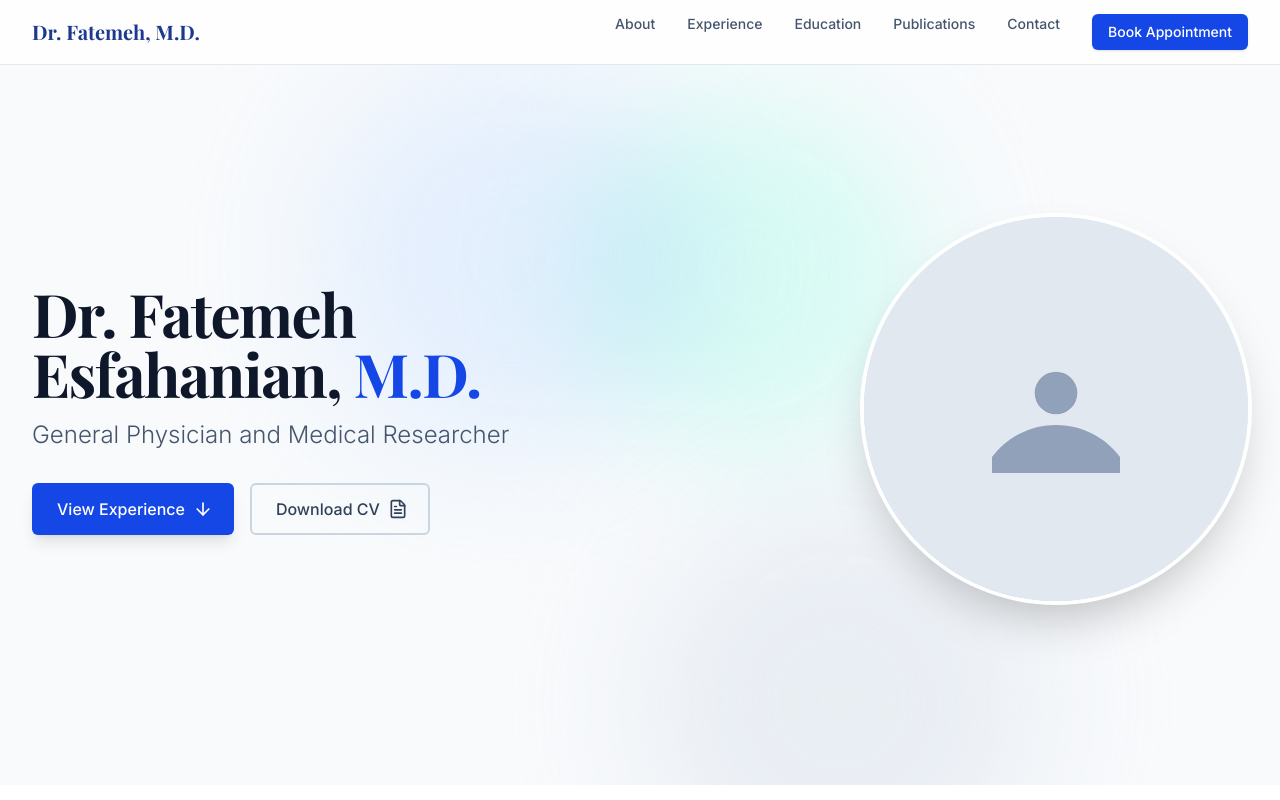
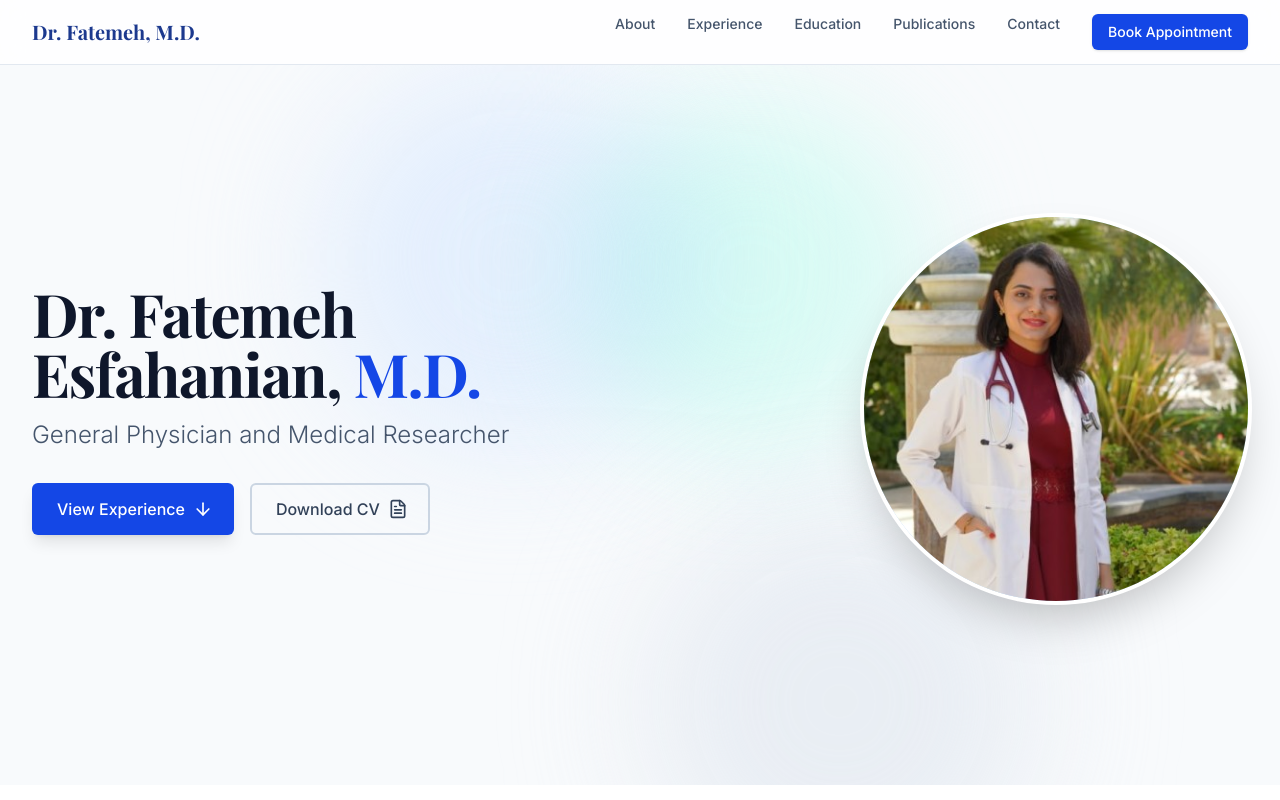
Before and after one commit to Fatemeh-Esfahanian/personal-website, a Next.js app: page / in a window 1280 px wide. Shown: the top 800 px of the page. Built offline with nearby package versions, Linux system fonts and the light colour scheme; a web font is replaced by a local one.

Commit message:
update code to have profile picture

```diff
--- a/src/components/HeroSection.tsx
+++ b/src/components/HeroSection.tsx
@@ -3,6 +3,7 @@
 import { motion } from "framer-motion";
 import { resumeData } from "../data/resume";
 import { ArrowDown, FileText } from "lucide-react";
+import Image from "next/image";
 
 export default function HeroSection() {
   const { name, title, tagline } = resumeData.personalInfo;
@@ -59,12 +60,13 @@
           >
             <div className="relative w-72 h-72 md:w-96 md:h-96">
               <div className="absolute inset-0 bg-gradient-to-tr from-blue-200 to-teal-100 rounded-full shadow-2xl overflow-hidden ring-4 ring-white">
-                {/* Placeholder for Headshot */}
-                <div className="w-full h-full flex items-center justify-center bg-slate-200 text-slate-400">
-                  <svg className="w-32 h-32" fill="currentColor" viewBox="0 0 24 24">
-                    <path d="M24 20.993V24H0v-2.996A14.977 14.977 0 0112.004 15c4.904 0 9.26 2.354 11.996 5.993zM16.002 8.999a4 4 0 11-8 0 4 4 0 018 0z" />
-                  </svg>
-                </div>
+                <Image
+                  src="/profile.jpg"
+                  alt={`${name} Profile`}
+                  fill
+                  className="object-cover"
+                  priority
+                />
               </div>
             </div>
           </motion.div>
```
